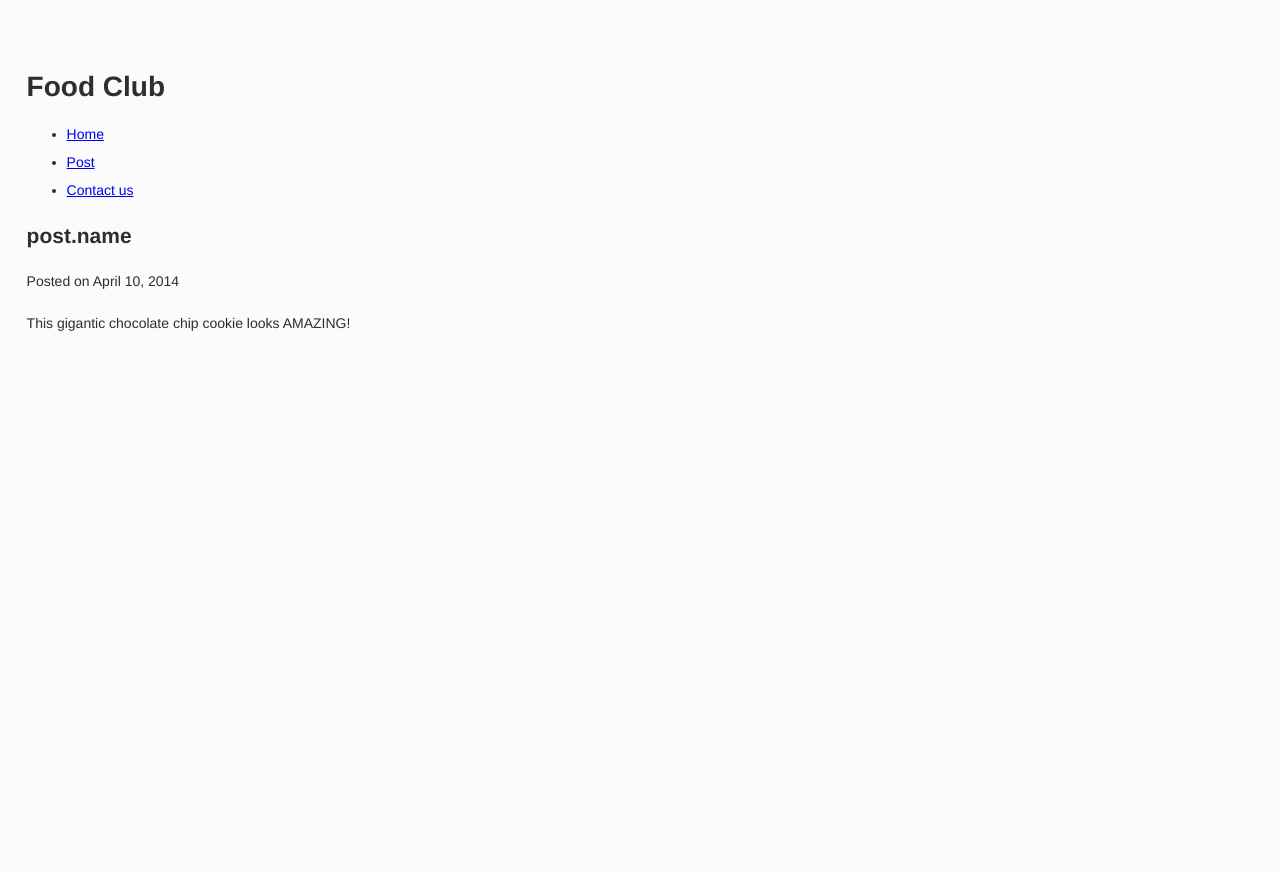
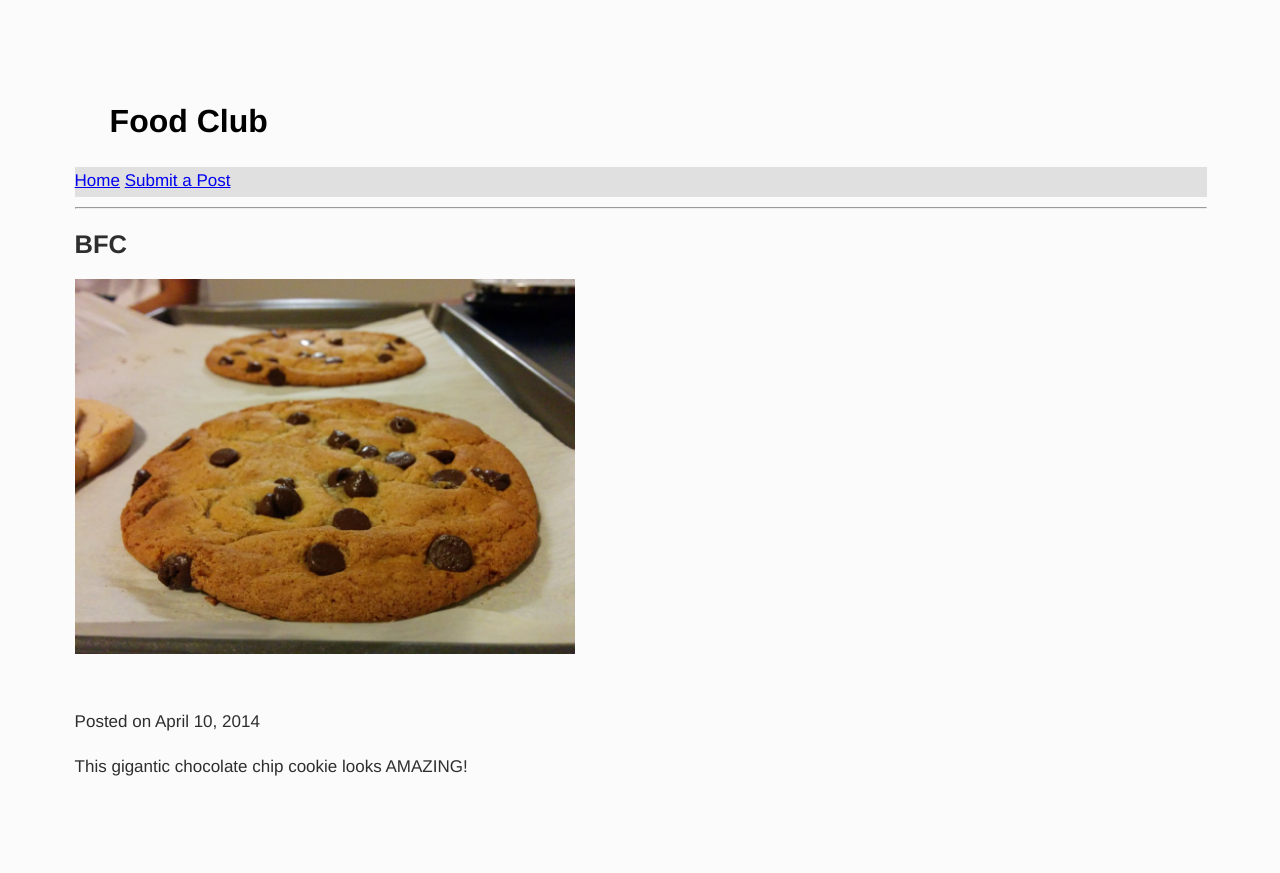
Before and after one commit to ausdong/foodclub, a Django app: a page that uses foodclub3/blog/templates/base.html in a window 1280 px wide. Before the commit the page ends 331 px from the top, so only its background shows below. Run offline with Django 3.2, Linux system fonts and the light colour scheme; data comes from the database, SQL or seed files in the repository; both versions use the stored data as it was after the commit; parts of the project's set-up code (start-up, migrations or seed data) failed here and were passed over.

Commit message:
index, post, styling, 'real' posts
more tweaks to index.html, post.html, style.css. some nice progress IMO.
made a couple of 'real' posts to test

```diff
--- a/foodclub3/blog/models.py
+++ b/foodclub3/blog/models.py
@@ -12,6 +12,7 @@ class Post(models.Model):
     dsc = models.CharField(max_length=200)
     catID = models.ForeignKey(Category)
     time = models.DateTimeField()
+    img = models.FilePathField(path="/home")
 
 class Image(models.Model):
     path = models.FilePathField(path="/home")
--- a/foodclub3/blog/static/style.css
+++ b/foodclub3/blog/static/style.css
@@ -1,9 +1,9 @@
  body{
         background-color: #fbfbfb;
         color: #2e2e2e;
-        margin: 0;
+        margin: 50px;
         padding: 0;
-        font-size: 14px;
+        font-size: 17px;
         line-height: 28px;
         font-family: 'Helvetica Neue', Helvetica, Arial, sans-serif;
     }
@@ -70,3 +70,6 @@ ul#grid {
 #grid li a {
 	display: block;
 }
+#postimg  img{
+	width:500px;
+}
--- a/foodclub3/blog/templates/base.html
+++ b/foodclub3/blog/templates/base.html
@@ -1,4 +1,4 @@
-<!DOCTYPE html>
+	<!DOCTYPE html>
     <html>
         <head>
             <meta charset="utf-8">
--- a/foodclub3/blog/templates/blog/post.html
+++ b/foodclub3/blog/templates/blog/post.html
@@ -2,34 +2,33 @@
 
 {% block title %} Food Club {% endblock %}
 {% block content %}
+<div id="logo">
+	<div id="logotext">
+		<p> Food Club </p>
+	</div>
+</div>
+<div id="navbar">
+		<a href="/">Home</a>
+		<a href="@">Submit a Post</a>
+</div>
+	<hr>
 <body>
-	<header>
-	<h1>Food Club</h1>
-	</header>
- <nav>
- <div id="menu">
-<ul>
-
-<li><a href="#">Home</a></li>
-<li><a href="@">Post</a></li>
-<li><a href="#">Contact us</a></li>
-</ul>
-</div>
-<link rel="stylesheet" type="text/css" href="{{STATIC_URL}}style.css">
-</nav>
-    <article>
-		<h2> post.name </h2>
+	<h2>{{post.name}}</h2>
+	<div id="postimg">
+		<img src="{{STATIC_URL}}images/{{post.img}}">
+	</div>
+    <br>
+	<article>
 		<p>
 			Posted on
 				<time datetime="{{post.time|date:"c"}}">
 				{{post.time|date}}
 				</time>
 		</p>
-		<p class="description">
+		<p>
 			{{post.dsc}}
 		</p>
-		{{post.content|safe}}
 	</article>
 </body>
-</html>
+
 {% endblock %}
```
Also changed, not shown: foodclub3/blog/templates/blog/index.html (+3 -4 lines), foodclub3/blog/static/images/1.jpg (added), foodclub3/blog/static/images/2.jpg (added), foodclub3/db.sqlite3.
